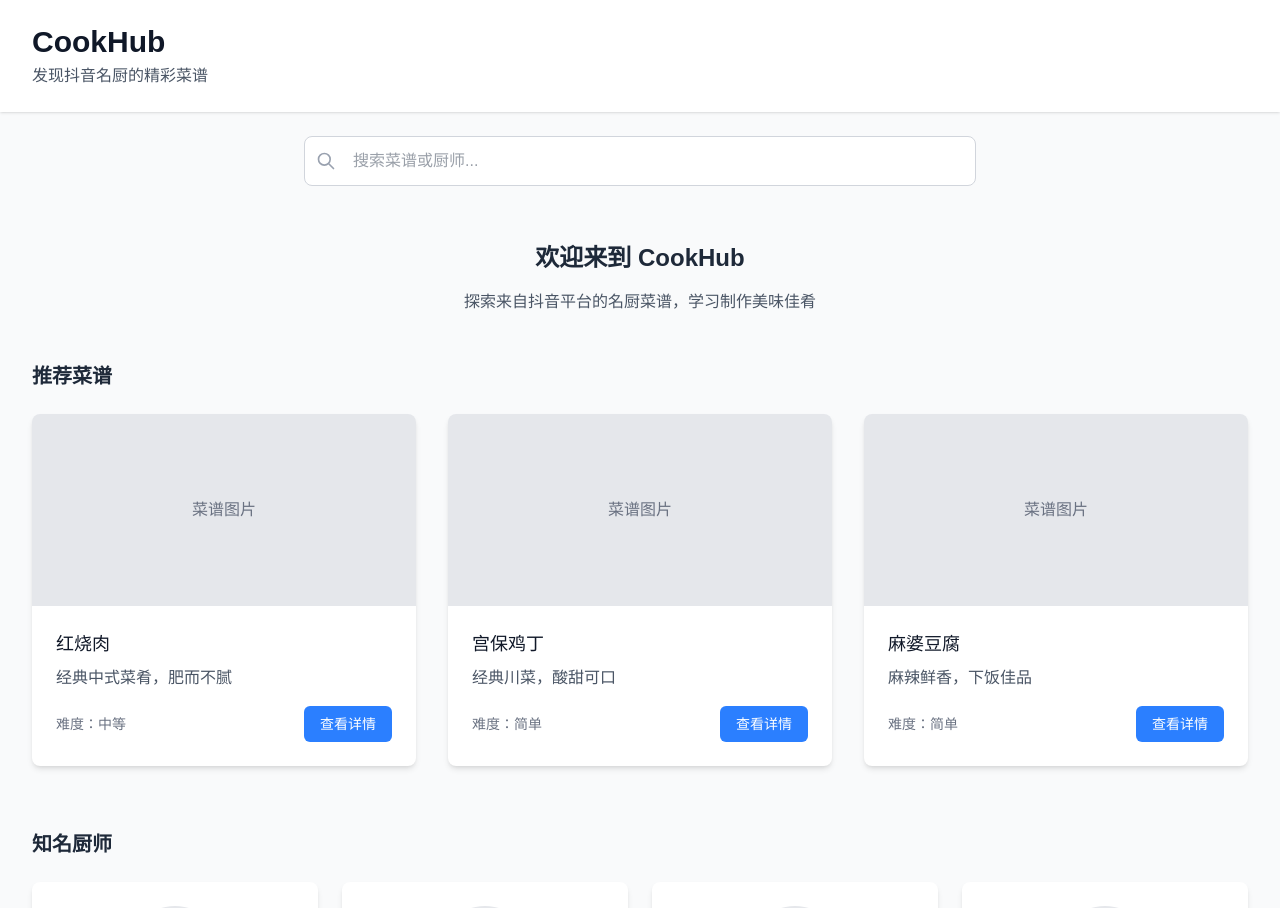
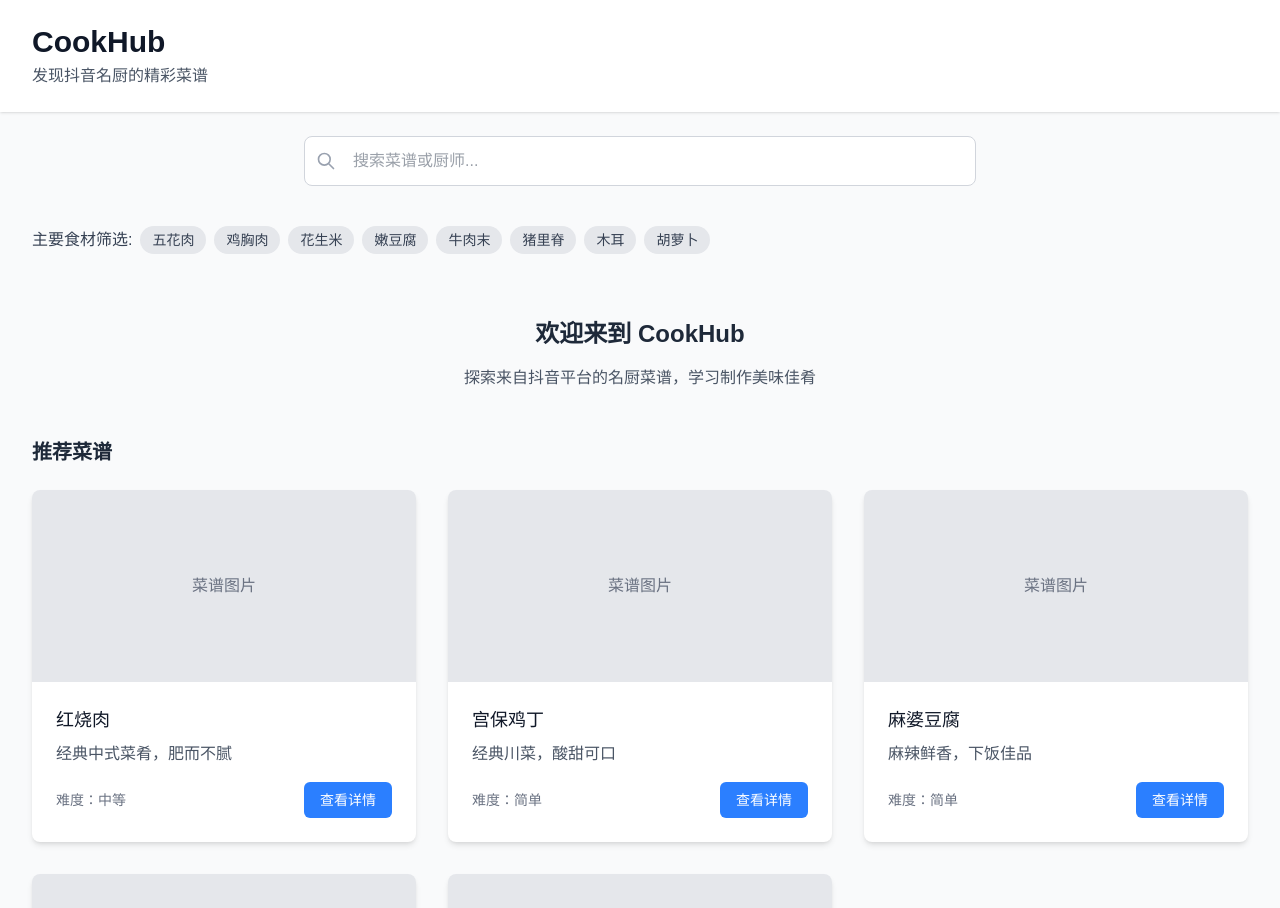
Before and after one commit to jinzhepro/cookhub, a Next.js app: page / in a window 1280 px wide. Shown: the top 908 px of the page. Built offline with nearby package versions, Linux system fonts and the light colour scheme.

Commit message:
feat(recipe-search): 添加主要食材筛选功能
在菜谱搜索页面新增主要食材筛选功能，包括食材标签选择、当前筛选显示和清除筛选按钮

```diff
--- a/app/page.tsx
+++ b/app/page.tsx
@@ -4,27 +4,49 @@ import RecipeCard from "@/app/components/RecipeCard";
 import ChefCard from "@/app/components/ChefCard";
 import { useState, useEffect } from "react";
 
-// 模拟菜谱数据
+// 模拟菜谱数据（包含主要食材信息）
 const recipes = [
   {
     id: 1,
     title: "红烧肉",
     description: "经典中式菜肴，肥而不腻",
     difficulty: "中等",
+    mainIngredients: ["五花肉"],
   },
   {
     id: 2,
     title: "宫保鸡丁",
     description: "经典川菜，酸甜可口",
     difficulty: "简单",
+    mainIngredients: ["鸡胸肉", "花生米"],
   },
   {
     id: 3,
     title: "麻婆豆腐",
     description: "麻辣鲜香，下饭佳品",
     difficulty: "简单",
+    mainIngredients: ["嫩豆腐", "牛肉末"],
+  },
+  {
+    id: 4,
+    title: "糖醋里脊",
+    description: "酸甜可口，外酥里嫩",
+    difficulty: "中等",
+    mainIngredients: ["猪里脊"],
+  },
+  {
+    id: 5,
+    title: "鱼香肉丝",
+    description: "川菜经典，酸甜微辣",
+    difficulty: "中等",
+    mainIngredients: ["猪里脊", "木耳", "胡萝卜"],
   },
 ];
+
+// 提取所有唯一主要食材
+const allMainIngredients = Array.from(
+  new Set(recipes.flatMap((recipe) => recipe.mainIngredients))
+);
 
 // 模拟厨师数据
 const chefs = [
@@ -36,30 +58,63 @@ const chefs = [
 
 export default function Home() {
   const [searchTerm, setSearchTerm] = useState("");
+  const [selectedIngredients, setSelectedIngredients] = useState<string[]>([]);
   const [filteredRecipes, setFilteredRecipes] = useState(recipes);
   const [filteredChefs, setFilteredChefs] = useState(chefs);
 
-  // 搜索功能
+  // 搜索和筛选功能
   useEffect(() => {
-    if (searchTerm.trim() === "") {
-      setFilteredRecipes(recipes);
-      setFilteredChefs(chefs);
-    } else {
+    let result = recipes;
+
+    // 文本搜索
+    if (searchTerm.trim() !== "") {
       const term = searchTerm.toLowerCase();
-      const filteredRecipes = recipes.filter(
+      result = result.filter(
         (recipe) =>
           recipe.title.toLowerCase().includes(term) ||
           recipe.description.toLowerCase().includes(term)
       );
+    }
+
+    // 主要食材筛选
+    if (selectedIngredients.length > 0) {
+      result = result.filter((recipe) =>
+        selectedIngredients.every((ingredient) =>
+          recipe.mainIngredients.includes(ingredient)
+        )
+      );
+    }
+
+    setFilteredRecipes(result);
+
+    // 厨师搜索
+    if (searchTerm.trim() === "") {
+      setFilteredChefs(chefs);
+    } else {
+      const term = searchTerm.toLowerCase();
       const filteredChefs = chefs.filter(
         (chef) =>
           chef.name.toLowerCase().includes(term) ||
           chef.specialty.toLowerCase().includes(term)
       );
-      setFilteredRecipes(filteredRecipes);
       setFilteredChefs(filteredChefs);
     }
-  }, [searchTerm]);
+  }, [searchTerm, selectedIngredients]);
+
+  // 切换食材选择
+  const toggleIngredient = (ingredient: string) => {
+    setSelectedIngredients((prev) =>
+      prev.includes(ingredient)
+        ? prev.filter((item) => item !== ingredient)
+        : [...prev, ingredient]
+    );
+  };
+
+  // 清除所有筛选
+  const clearFilters = () => {
+    setSearchTerm("");
+    setSelectedIngredients([]);
+  };
 
   return (
     <div className="min-h-screen bg-gray-50">
@@ -100,6 +155,58 @@ export default function Home() {
         </div>
       </div>
 
+      {/* Ingredients Filter */}
+      <div className="max-w-7xl mx-auto px-4 py-4 sm:px-6 lg:px-8">
+        <div className="flex flex-wrap items-center gap-2 mb-4">
+          <span className="text-gray-700 font-medium">主要食材筛选:</span>
+          {allMainIngredients.map((ingredient) => (
+            <button
+              key={ingredient}
+              onClick={() => toggleIngredient(ingredient)}
+              className={`px-3 py-1 rounded-full text-sm font-medium transition-colors ${
+                selectedIngredients.includes(ingredient)
+                  ? "bg-blue-500 text-white"
+                  : "bg-gray-200 text-gray-700 hover:bg-gray-300"
+              }`}
+            >
+              {ingredient}
+            </button>
+          ))}
+        </div>
+
+        {/* Active Filters */}
+        {(searchTerm || selectedIngredients.length > 0) && (
+          <div className="flex flex-wrap items-center gap-2 mb-4">
+            <span className="text-gray-700 font-medium">当前筛选:</span>
+            {searchTerm && (
+              <span className="px-2 py-1 bg-blue-100 text-blue-800 rounded text-sm">
+                搜索: {searchTerm}
+              </span>
+            )}
+            {selectedIngredients.map((ingredient) => (
+              <span
+                key={ingredient}
+                className="px-2 py-1 bg-green-100 text-green-800 rounded text-sm flex items-center"
+              >
+                {ingredient}
+                <button
+                  onClick={() => toggleIngredient(ingredient)}
+                  className="ml-1 text-green-600 hover:text-green-800"
+                >
+                  ×
+                </button>
+              </span>
+            ))}
+            <button
+              onClick={clearFilters}
+              className="px-2 py-1 bg-gray-100 text-gray-600 rounded text-sm hover:bg-gray-200"
+            >
+              清除筛选
+            </button>
+          </div>
+        )}
+      </div>
+
       {/* Main Content */}
       <main className="max-w-7xl mx-auto px-4 py-8 sm:px-6 lg:px-8">
         <div className="text-center mb-12">
@@ -114,7 +221,9 @@ export default function Home() {
         {/* Featured Recipes Section */}
         <section className="mb-16">
           <h3 className="text-xl font-semibold text-gray-800 mb-6">
-            {searchTerm ? `搜索结果 (${filteredRecipes.length})` : "推荐菜谱"}
+            {searchTerm || selectedIngredients.length > 0
+              ? `搜索结果 (${filteredRecipes.length})`
+              : "推荐菜谱"}
           </h3>
           {filteredRecipes.length > 0 ? (
             <div className="grid grid-cols-1 md:grid-cols-2 lg:grid-cols-3 gap-8">
@@ -131,6 +240,12 @@ export default function Home() {
           ) : (
             <div className="text-center py-12">
               <p className="text-gray-600">没有找到相关的菜谱</p>
+              <button
+                onClick={clearFilters}
+                className="mt-4 px-4 py-2 bg-blue-500 text-white rounded hover:bg-blue-600"
+              >
+                清除筛选条件
+              </button>
             </div>
           )}
         </section>
```
